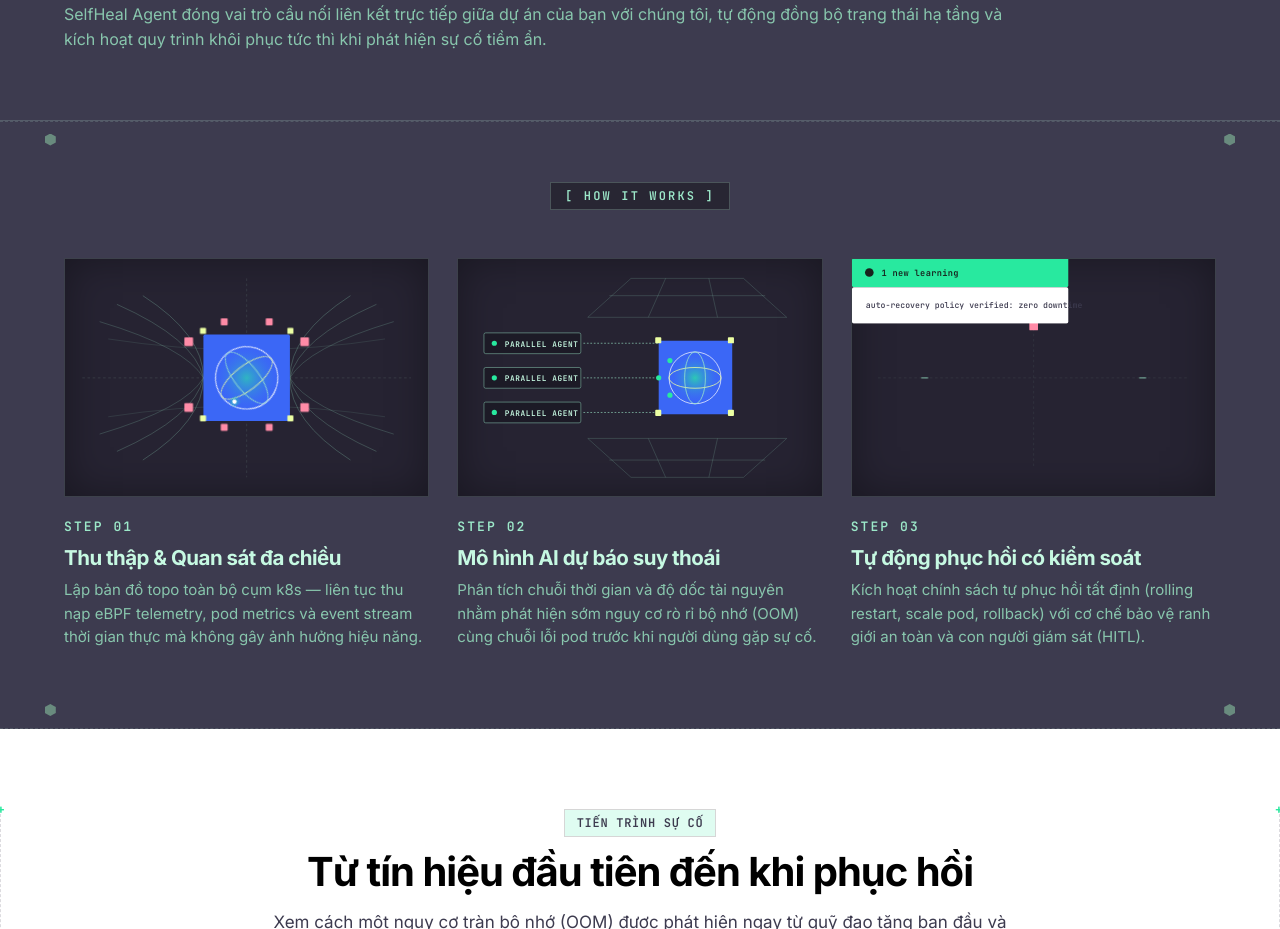
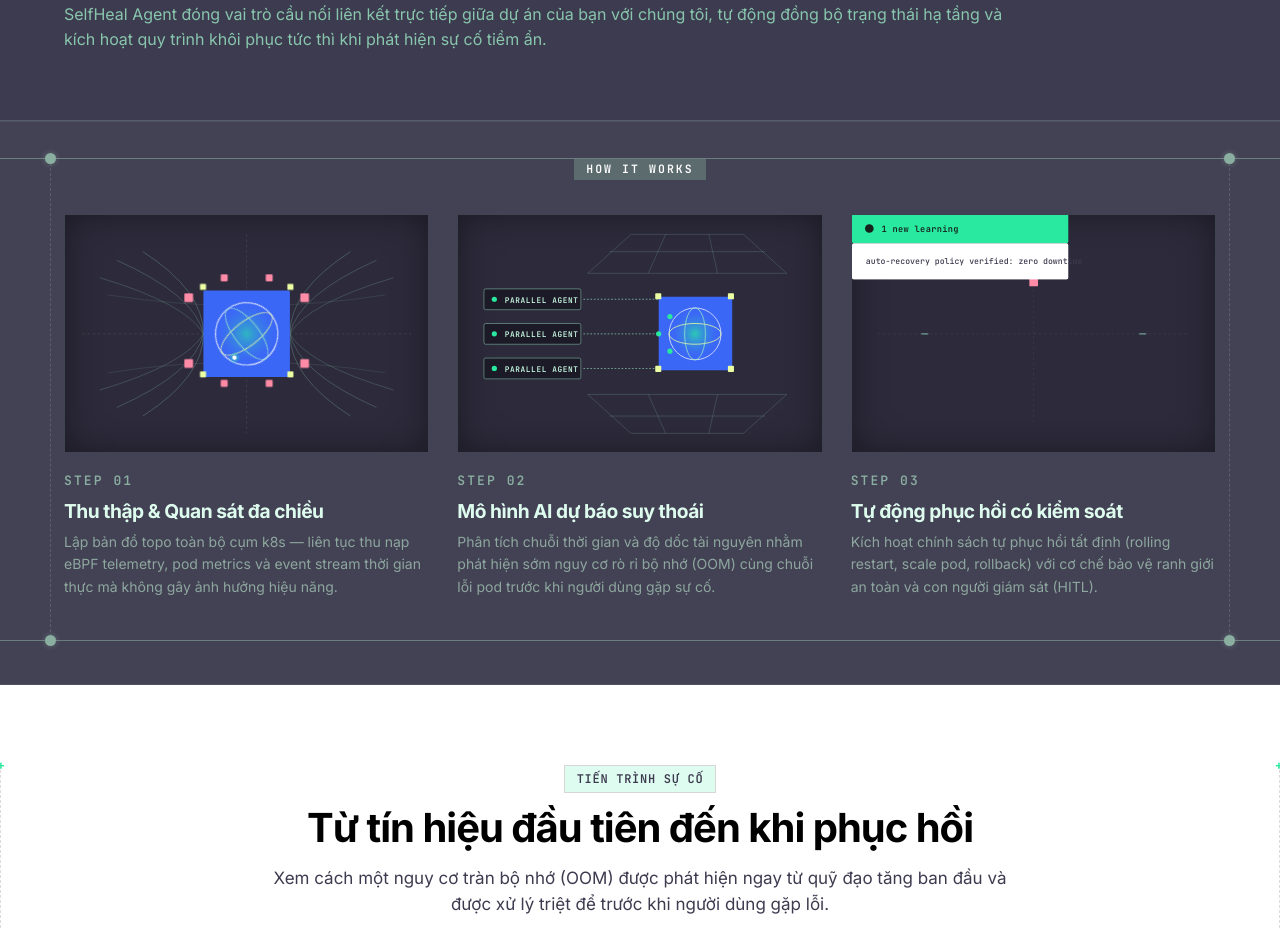
Before and after one commit to AnhTu0304/CapTone, a React (Create React App) app in the folder Frontend/: page / in a window 1280 px wide. Shown: the part 1004-1933 px from the top of the page. Built offline with nearby package versions, Linux system fonts and the light colour scheme; no server answers; a web font is replaced by a local one.

Commit message:
style(landing): refine [ HOW IT WORKS ] dual line tracks, sampled background #434154, and monospace badge

```diff
--- a/Frontend/src/pages/Home/components/HowItWorksSection.css
+++ b/Frontend/src/pages/Home/components/HowItWorksSection.css
@@ -1,75 +1,126 @@
 /* ==========================================================================
-   HOW IT WORKS SECTION — 3-STEP CYBERNETIC BLUEPRINT CARDS
+   HOW IT WORKS SECTION — BLUEPRINT CAD STYLING WITH DUAL HORIZONTAL LINES
    ========================================================================== */
 
 .how-it-works-section {
   position: relative;
   z-index: 24;
   width: 100%;
-  background-color: var(--bg-navy); /* #3D3B4F */
-  border-top: 1px dashed rgba(198, 249, 226, 0.16);
-  border-bottom: 1px dashed rgba(198, 249, 226, 0.16);
+  background-color: #434154; /* Exact sampled background from reference image */
   overflow: hidden;
+  box-sizing: border-box;
+  padding: 24px 0 36px 0;
+  border-top: 1px solid rgba(107, 127, 127, 0.28);
+  border-bottom: 1px solid rgba(107, 127, 127, 0.28);
+}
+
+/* Framing Line Tracks (Top and Bottom) */
+.hiw-track {
+  position: relative;
+  width: 100%;
+  height: 28px;
+  display: flex;
+  align-items: center;
+  justify-content: center;
+}
+
+.hiw-track-bottom {
+  height: 16px;
+  margin-top: 10px;
+}
+
+/* 1px Solid Horizontal Line */
+.hiw-track-line {
+  position: absolute;
+  top: 12px;
+  left: 0;
+  right: 0;
+  height: 1px;
+  background-color: #6B7F7F; /* Exact sampled teal/sage horizontal line */
+  z-index: 1;
+}
+
+.hiw-track-bottom .hiw-track-line {
+  top: 8px;
+}
+
+/* Circular Node Dots on the Lines */
+.hiw-track-dot {
+  position: absolute;
+  top: 7px; /* 10px circle centered on 1px line at top: 12px */
+  width: 11px;
+  height: 11px;
+  border-radius: 50%;
+  background-color: #8AAEA0; /* Exact sampled node dot */
+  box-shadow: 0 0 6px rgba(138, 174, 160, 0.45);
+  z-index: 3;
+}
+
+.hiw-track-bottom .hiw-track-dot {
+  top: 3px;
+}
+
+.hiw-dot-left {
+  left: clamp(20px, 3.5vw, 64px);
+}
+
+.hiw-dot-right {
+  right: clamp(20px, 3.5vw, 64px);
+}
+
+/* Badge anchored snugly beneath the top horizontal line */
+.hiw-badge-anchor {
+  position: relative;
+  z-index: 4;
+  margin-top: 16px;
+}
+
+.hiw-badge-box {
+  display: inline-flex;
+  align-items: center;
+  justify-content: center;
+  padding: 3px 12px;
+  background-color: #5C6B6E; /* Exact sampled badge background */
+  border-radius: 0px;
   box-sizing: border-box;
 }
 
-.how-it-works-canvas {
+.hiw-badge-text {
+  font-family: var(--font-mono, 'JetBrains Mono', SFMono-Regular, Menlo, Monaco, Consolas, monospace);
+  font-size: 11.5px;
+  font-weight: 600;
+  letter-spacing: 0.18em;
+  color: #FFFFFF; /* Crisp white */
+  text-transform: uppercase;
+  line-height: 1.25;
+}
+
+/* Main Content Container bounded between Top and Bottom lines */
+.hiw-content-container {
   position: relative;
   width: 100%;
   box-sizing: border-box;
-  padding: 60px clamp(24px, 5vw, 96px) 80px;
+  padding: 40px clamp(24px, 5vw, 84px) 24px;
 }
 
-/* Corner Guide Hexagon Nodes */
-.hiw-corner-node {
+/* Left & Right Vertical Dashed Guidelines connecting top and bottom dots */
+.hiw-guide-v-left,
+.hiw-guide-v-right {
   position: absolute;
-  width: 11px;
-  height: 12px;
-  background-color: #698B7E;
-  clip-path: polygon(50% 0%, 100% 25%, 100% 75%, 50% 100%, 0% 75%, 0% 25%);
+  top: -16px;
+  bottom: -20px;
+  width: 1px;
+  border-left: 1px dashed rgba(130, 165, 155, 0.32);
   pointer-events: none;
+  z-index: 2;
 }
 
-.hiw-node-tl {
-  top: 12px;
-  left: clamp(16px, 3.5vw, 48px);
+.hiw-guide-v-left {
+  left: calc(clamp(20px, 3.5vw, 64px) + 5px);
 }
 
-.hiw-node-tr {
-  top: 12px;
-  right: clamp(16px, 3.5vw, 48px);
-}
-
-.hiw-node-bl {
-  bottom: 12px;
-  left: clamp(16px, 3.5vw, 48px);
-}
-
-.hiw-node-br {
-  bottom: 12px;
-  right: clamp(16px, 3.5vw, 48px);
-}
-
-/* Top Badge */
-.hiw-badge-wrapper {
-  display: flex;
-  justify-content: center;
-  margin-bottom: 48px;
-}
-
-.hiw-badge {
-  display: inline-flex;
-  align-items: center;
-  justify-content: center;
-  padding: 4px 14px;
-  font-family: var(--font-mono);
-  font-size: 0.75rem;
-  font-weight: 600;
-  letter-spacing: 0.18em;
-  color: #9CE8C9;
-  text-transform: uppercase;
-  background-color: rgba(30, 27, 38, 0.65);
-  border: 1px solid rgba(198, 249, 226, 0.22);
+.hiw-guide-v-right {
+  right: calc(clamp(20px, 3.5vw, 64px) + 5px);
 }
 
 /* 3-Column Grid */
@@ -78,44 +129,46 @@
   grid-template-columns: repeat(3, 1fr);
   gap: 28px;
   width: 100%;
+  position: relative;
+  z-index: 3;
 }
 
 .hiw-card {
   display: flex;
   flex-direction: column;
-  gap: 20px;
+  gap: 18px;
 }
 
-/* Graphic Screen Container */
+/* Graphic Screen Box */
 .hiw-screen {
   position: relative;
   width: 100%;
   aspect-ratio: 16 / 10.5;
   min-height: 220px;
-  background-color: #262332;
-  border: 1px solid rgba(198, 249, 226, 0.14);
+  background-color: #2D2A3B; /* Deep dark slate navy card backdrop */
+  border: 1px solid rgba(130, 165, 155, 0.22);
   box-sizing: border-box;
   overflow: hidden;
   display: flex;
   align-items: center;
   justify-content: center;
-  box-shadow: inset 0 0 40px rgba(0, 0, 0, 0.35);
+  box-shadow: inset 0 0 35px rgba(0, 0, 0, 0.4);
   transition: border-color 0.2s ease, box-shadow 0.2s ease;
 }
 
 .hiw-card:hover .hiw-screen {
-  border-color: rgba(40, 233, 159, 0.38);
-  box-shadow: inset 0 0 50px rgba(40, 233, 159, 0.08);
+  border-color: rgba(40, 233, 159, 0.42);
+  box-shadow: inset 0 0 45px rgba(40, 233, 159, 0.08);
 }
 
-/* Graphic Sub-elements */
+/* SVG Canvas styling */
 .hiw-svg-canvas {
   width: 100%;
   height: 100%;
   display: block;
 }
 
-/* Orbit & Pulse animations */
+/* Micro-animations */
 @keyframes hiwPulseGlow {
   0%, 100% {
     transform: scale(1);
@@ -128,15 +181,6 @@
 }
 
 @keyframes hiwOrbitRotate {
-  from {
-    transform: rotate(0deg);
-  }
-  to {
-    transform: rotate(360deg);
-  }
-}
-
-@keyframes hiwRadarSweep {
   from {
     transform: rotate(0deg);
   }
@@ -164,16 +208,11 @@
   animation: hiwOrbitRotate 16s linear infinite;
 }
 
-.hiw-radar-beam {
-  transform-origin: center;
-  animation: hiwRadarSweep 6s linear infinite;
-}
-
 .hiw-float-box {
   animation: hiwFloatSubtle 4s ease-in-out infinite;
 }
 
-/* Card Text Block */
+/* Typography & Text Block */
 .hiw-info {
   display: flex;
   flex-direction: column;
@@ -181,29 +220,29 @@
 }
 
 .hiw-step-label {
-  font-family: var(--font-mono);
+  font-family: var(--font-mono, 'JetBrains Mono', SFMono-Regular, monospace);
   font-size: 0.8125rem;
   font-weight: 600;
   letter-spacing: 0.16em;
-  color: #9CE8C9;
+  color: #8AAEA0; /* Exact sampled muted sage green */
   text-transform: uppercase;
 }
 
 .hiw-title {
-  font-family: var(--font-display);
-  font-size: clamp(1.2rem, 1.6vw, 1.45rem);
+  font-family: var(--font-display, 'Inter', -apple-system, sans-serif);
+  font-size: clamp(1.15rem, 1.5vw, 1.4rem);
   font-weight: 700;
-  color: #C6F9E2;
+  color: #DDFCEE; /* Exact sampled crisp pale mint-white */
   letter-spacing: -0.025em;
   line-height: 1.25;
   margin: 0;
 }
 
 .hiw-desc {
-  font-family: var(--font-body);
-  font-size: 0.9375rem;
-  color: #88C6AD;
-  line-height: 1.55;
+  font-family: var(--font-body, 'Inter', -apple-system, sans-serif);
+  font-size: 0.875rem;
+  color: #8DA79E; /* Exact sampled sage gray-green */
+  line-height: 1.6;
   margin: 0;
 }
 
@@ -211,16 +250,17 @@
 @media (max-width: 1080px) {
   .hiw-grid {
     grid-template-columns: 1fr;
-    gap: 40px;
-    max-width: 640px;
+    gap: 36px;
+    max-width: 580px;
     margin: 0 auto;
   }
 
-  .hiw-canvas {
-    padding: 48px 24px 64px;
+  .hiw-content-container {
+    padding: 32px 20px 20px;
   }
 
-  .hiw-badge-wrapper {
-    margin-bottom: 36px;
+  .hiw-guide-v-left,
+  .hiw-guide-v-right {
+    display: none;
   }
 }
--- a/Frontend/src/pages/Home/components/HowItWorksSection.jsx
+++ b/Frontend/src/pages/Home/components/HowItWorksSection.jsx
@@ -8,17 +8,23 @@ export const HowItWorksSection = ({ className = '' }) => {
       data-testid="how-it-works-section"
       aria-label="Cách thức SelfHeal hoạt động"
     >
-      <div className="how-it-works-canvas">
-        {/* Corner Blueprint Guide Hexagon Nodes */}
-        <span className="hiw-corner-node hiw-node-tl" aria-hidden="true" />
-        <span className="hiw-corner-node hiw-node-tr" aria-hidden="true" />
-        <span className="hiw-corner-node hiw-node-bl" aria-hidden="true" />
-        <span className="hiw-corner-node hiw-node-br" aria-hidden="true" />
+      {/* ================= TOP FRAMING TRACK (HORIZONTAL LINE 1 + CIRCULAR NODES + BADGE) ================= */}
+      <div className="hiw-track hiw-track-top" aria-hidden="true">
+        <div className="hiw-track-line" />
+        <span className="hiw-track-dot hiw-dot-left" />
+        <span className="hiw-track-dot hiw-dot-right" />
+        <div className="hiw-badge-anchor">
+          <div className="hiw-badge-box">
+            <span className="hiw-badge-text">HOW IT WORKS</span>
+          </div>
+        </div>
+      </div>
 
-        {/* Central Header Badge */}
-        <div className="hiw-badge-wrapper">
-          <span className="hiw-badge">[ HOW IT WORKS ]</span>
-        </div>
+      {/* ================= CONTENT CONTAINER WITH VERTICAL GUIDELINES ================= */}
+      <div className="hiw-content-container">
+        {/* Left & Right Vertical Dashed Connecting Guidelines */}
+        <span className="hiw-guide-v-left" aria-hidden="true" />
+        <span className="hiw-guide-v-right" aria-hidden="true" />
 
         {/* 3 Step Cards Grid */}
         <div className="hiw-grid">
@@ -180,7 +186,7 @@ export const HowItWorksSection = ({ className = '' }) => {
                 <ellipse cx="274" cy="135" rx="30" ry="12" stroke="#ECFFA3" strokeWidth="0.9" fill="none" />
                 <ellipse cx="274" cy="135" rx="12" ry="30" stroke="#9CE8C9" strokeWidth="0.9" fill="none" />
 
-                {/* Target Target Pins */}
+                {/* Target Pins */}
                 <circle cx="245" cy="115" r="3" fill="#28E99F" />
                 <circle cx="232" cy="135" r="3" fill="#28E99F" />
                 <circle cx="245" cy="155" r="3" fill="#28E99F" />
@@ -268,6 +274,13 @@ export const HowItWorksSection = ({ className = '' }) => {
           </article>
         </div>
       </div>
+
+      {/* ================= BOTTOM FRAMING TRACK (HORIZONTAL LINE 2 + CIRCULAR NODES) ================= */}
+      <div className="hiw-track hiw-track-bottom" aria-hidden="true">
+        <div className="hiw-track-line" />
+        <span className="hiw-track-dot hiw-dot-left" />
+        <span className="hiw-track-dot hiw-dot-right" />
+      </div>
     </section>
   );
 };
```
Also changed, not shown: 1 other file (tests, documents, lock files or other folders).
